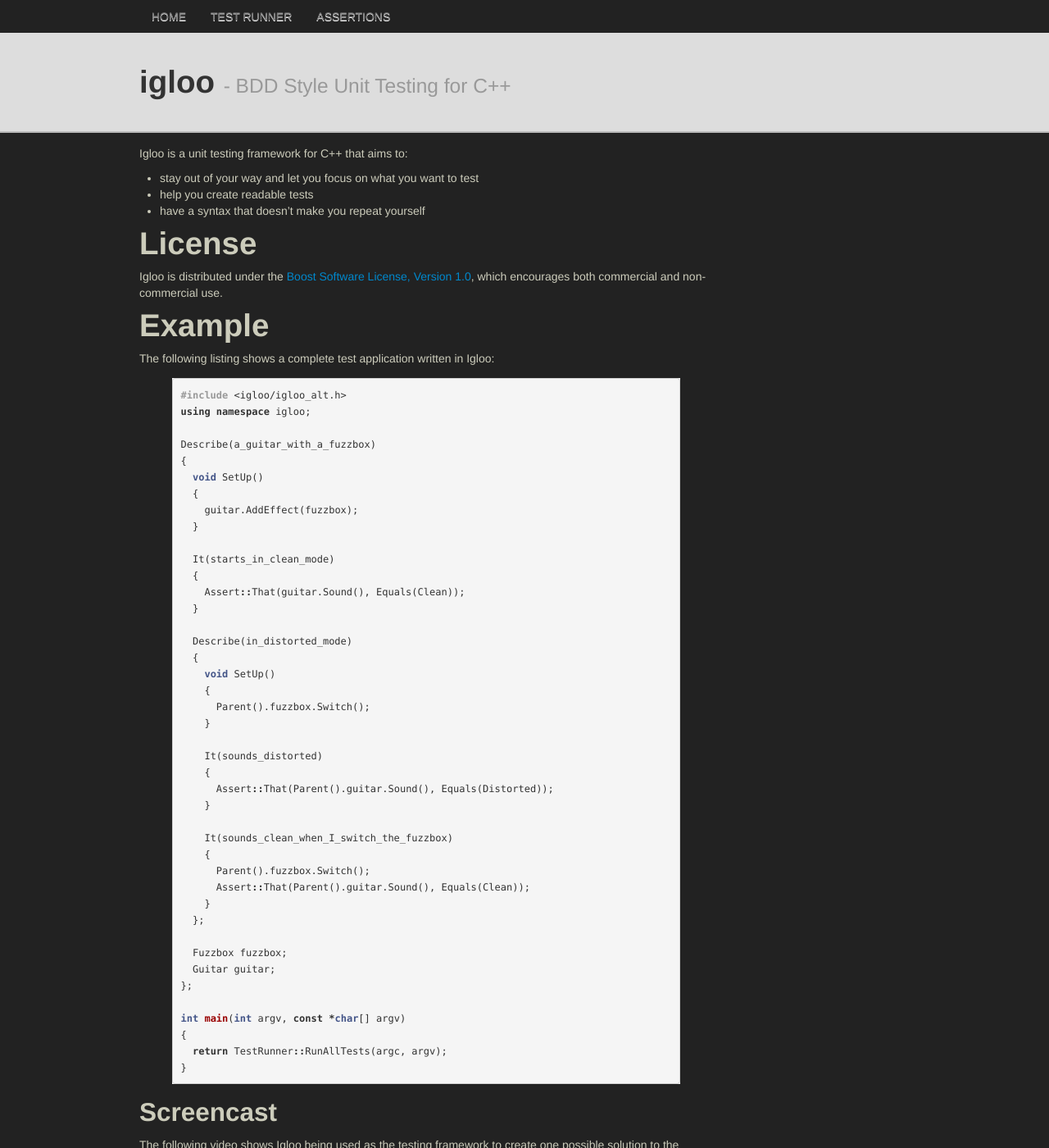
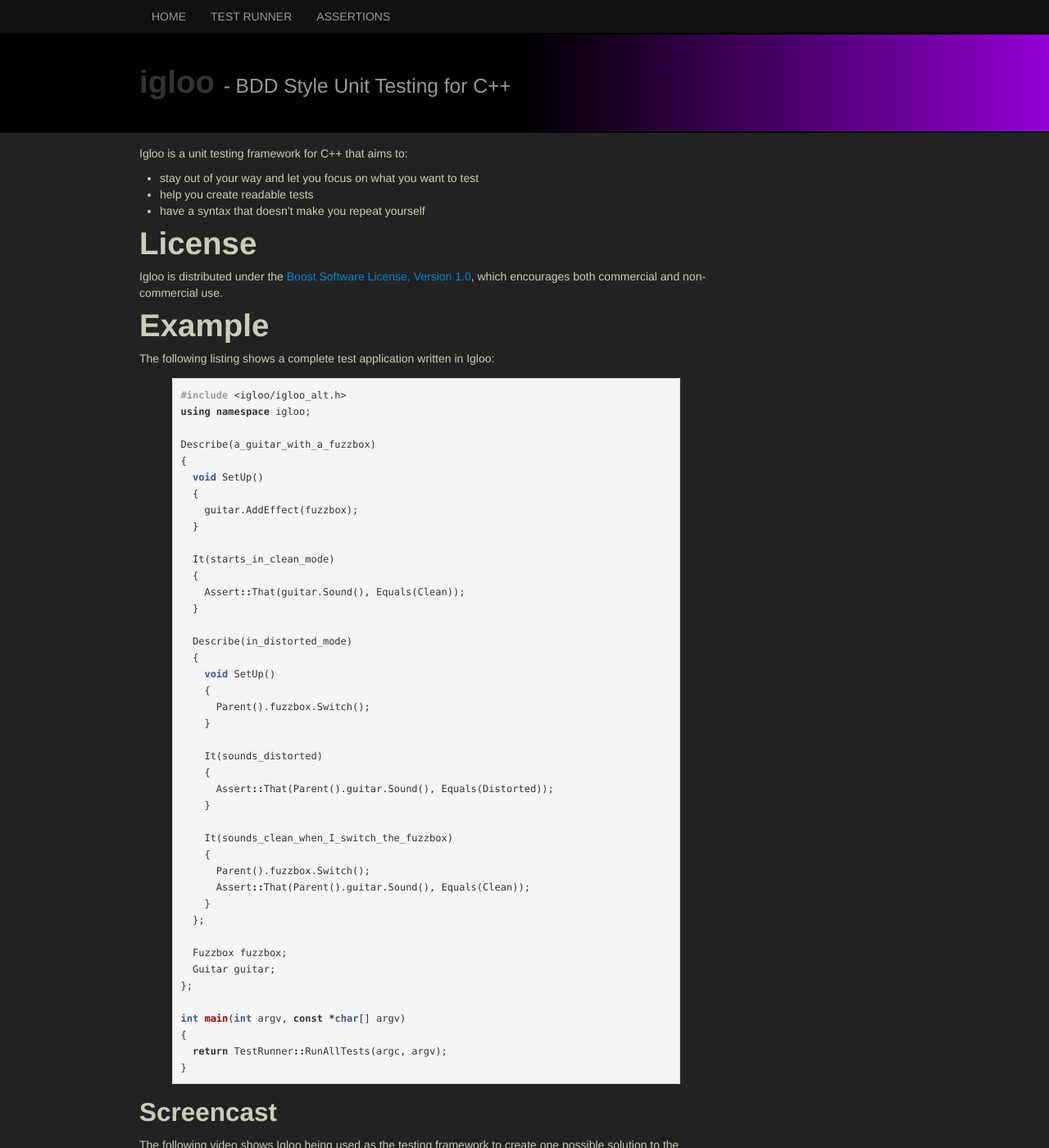
Before and after one commit to joakimkarlsson/igloo, a Jekyll site: the page built from index.md, in a window 1280 px wide and 1400 px high. Shown: the whole window at 82% size. Built offline with Jekyll 4.4.1, drawn with Linux system fonts in a browser that asks for light colours.

Commit message:
Styling of top navbar

```diff
--- a/_layouts/default.html
+++ b/_layouts/default.html
@@ -18,7 +18,7 @@
     <body>
 
       <!-- TOP NAVIGATION BAR -->
-      <div class="navbar navbar-fixed-top">
+      <div class="navbar navbar-inverse navbar-fixed-top">
         <div class="container">
           <ul class="nav">
             <li><a href="#">HOME</a></li>
--- a/css/main.css
+++ b/css/main.css
@@ -1,13 +1,27 @@
 body {
   padding-top: 40px;
   background: #222;
+}
+
+.navbar-fixed-top {
+  border-bottom: 2px solid #000;
+  background-color: #111;
 }
 
 .jumbotron {
   padding: 30px;
   background-color: #ddd;
   margin-bottom: 15px;
-  border-bottom: 2px solid #BBB;
+  border-bottom: 2px solid #000;
+
+  background: #000000; /* Old browsers */
+  background: -moz-linear-gradient(left, #000000 50%, #9400d3 100%); /* FF3.6+ */
+  background: -webkit-gradient(linear, left top, right top, color-stop(50%,#000000), color-stop(100%,#9400d3)); /* Chrome,Safari4+ */
+  background: -webkit-linear-gradient(left, #000000 50%,#9400d3 100%); /* Chrome10+,Safari5.1+ */
+  background: -o-linear-gradient(left, #000000 50%,#9400d3 100%); /* Opera 11.10+ */
+  background: -ms-linear-gradient(left, #000000 50%,#9400d3 100%); /* IE10+ */
+  background: linear-gradient(to right, #000000 50%,#9400d3 100%); /* W3C */
+  filter: progid:DXImageTransform.Microsoft.gradient( startColorstr='#000000', endColorstr='#9400d3',GradientType=1 ); /* IE6-9 */
 }
 
 .article {
```
